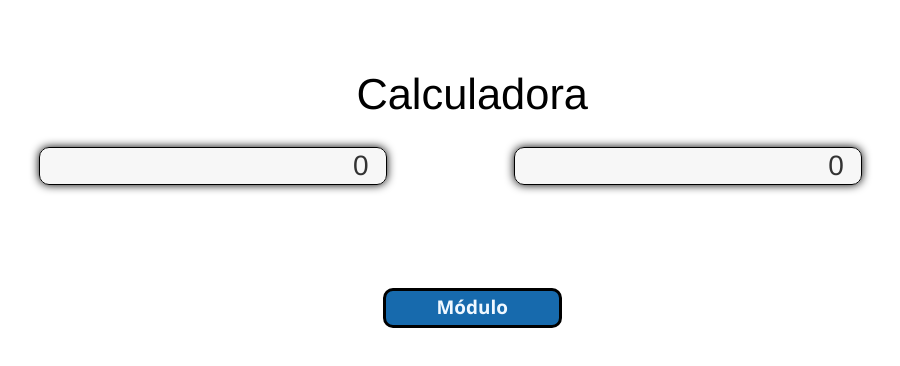
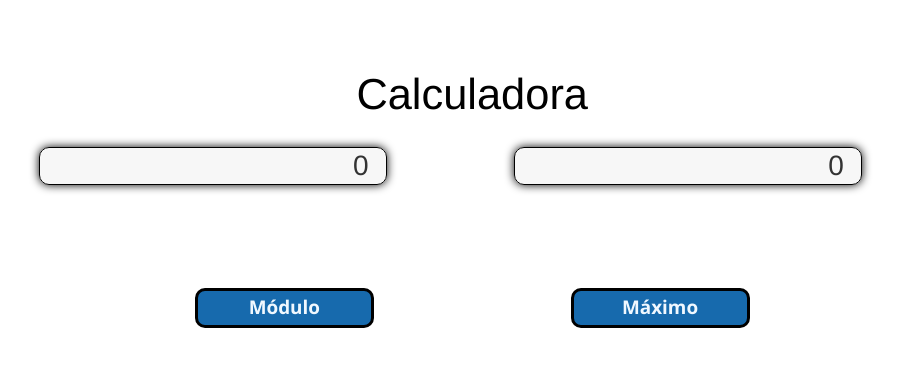
Before and after one commit to Jose-L17/Ca, an Angular app: page / in a window 1280 px wide. Shown: the top 366 px of the page, without its empty margins (155-1055 px from the left). Built offline with nearby package versions, Linux system fonts and the light colour scheme.

Commit message:
Update ui.component.html #2

```diff
--- a/src/app/ui/ui.component.html
+++ b/src/app/ui/ui.component.html
@@ -30,6 +30,7 @@
     <section class="Botones Botones_Group">
 
       <button class="modulo-method" (click)="Modulo()">Módulo</button>
+            <button class="maximo-method"  (click)="Maximo()">Máximo</button>
     </section>
   </article>
 </main>
```
